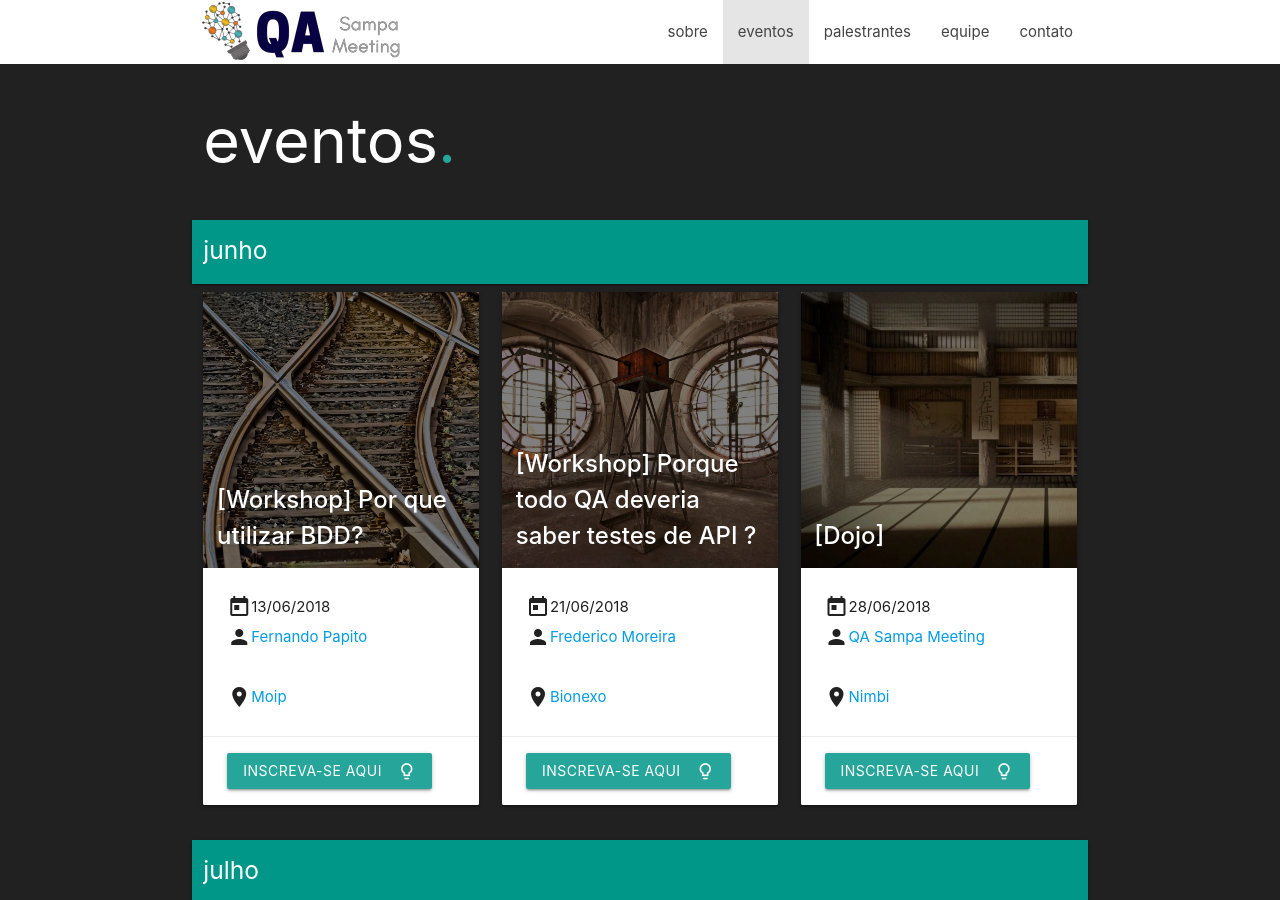
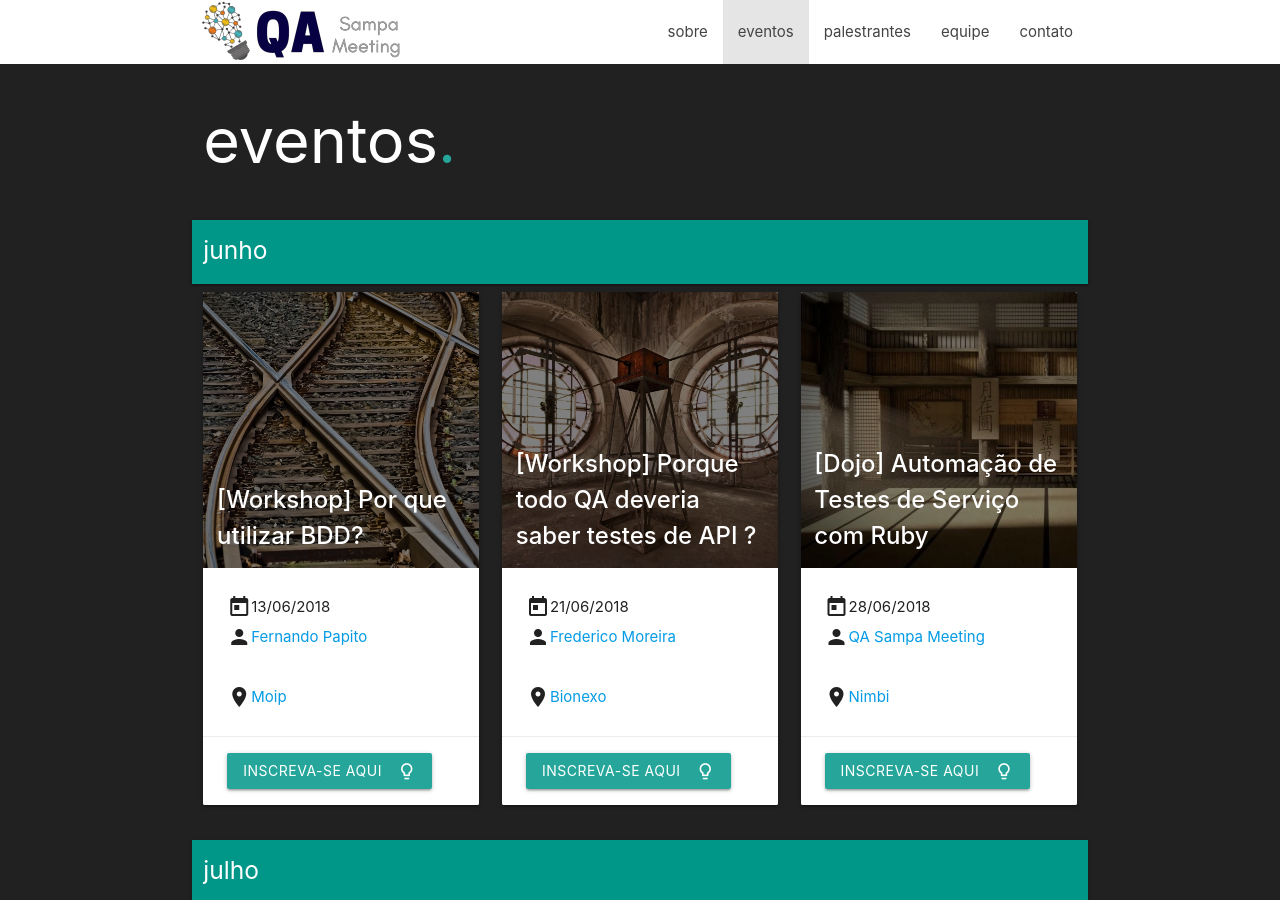
Before and after one commit to qasampameeting/qasampameeting.github.io, a Jekyll site: the page built from events.md, in a window 1280 px wide and 900 px high. Built offline with Jekyll 4.4.1, drawn with Linux system fonts in a browser that asks for light colours; nearby versions of some CDN libraries.

Commit message:
Update 28/06 Dojo name

```diff
--- a/_data/events.yml
+++ b/_data/events.yml
@@ -21,7 +21,7 @@ junho:
     link: https://www.eventbrite.com.br/e/workshop-porque-todo-qa-deveria-saber-testes-de-api-inscricoes-14-06-as-23h-registration-46508420939
 
   - date: 28-06-2018
-    title: "[Dojo]"
+    title: "[Dojo] Automação de Testes de Serviço com Ruby"
     place:
       name: Nimbi
       map_link: https://goo.gl/maps/srirjAjgRDG2
```
